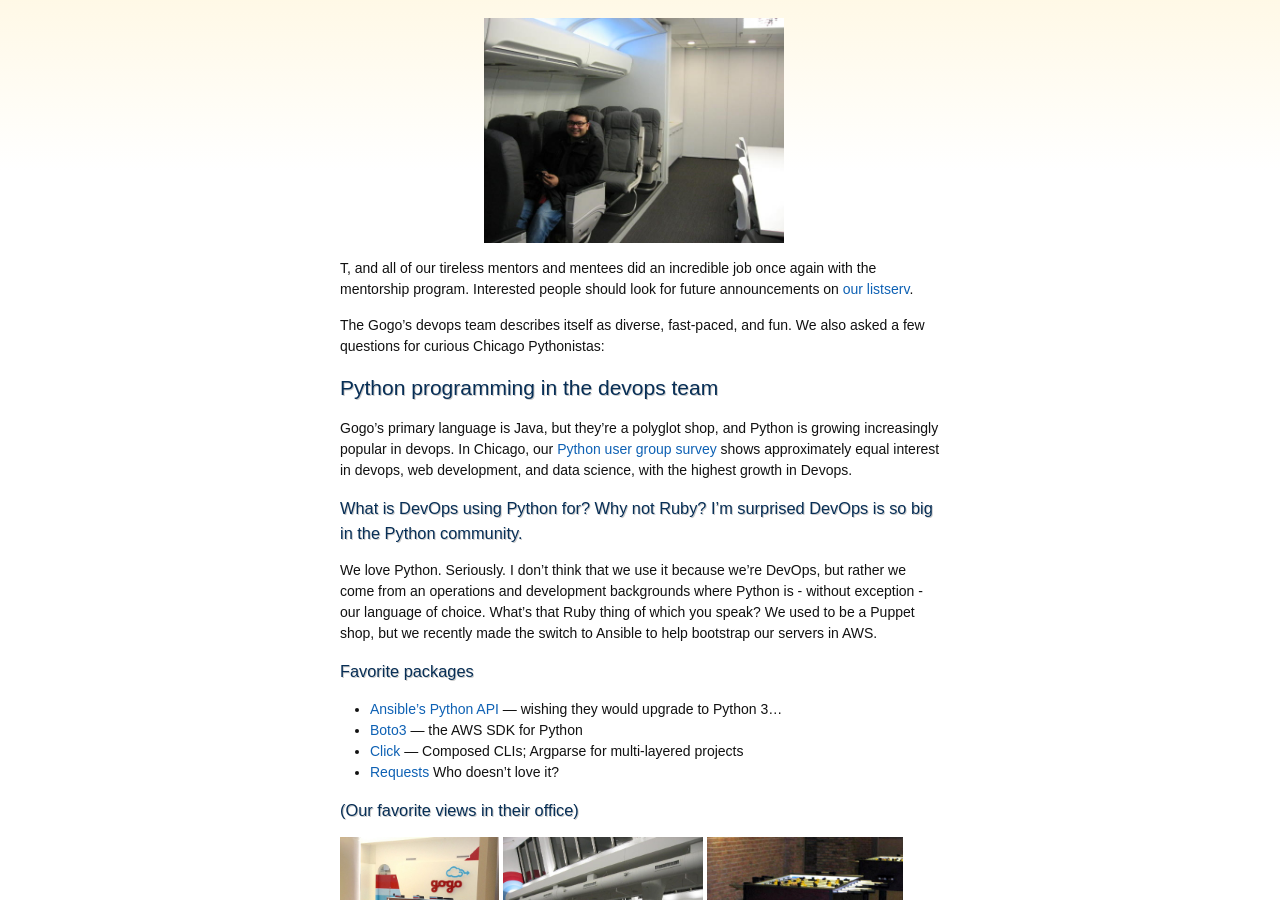
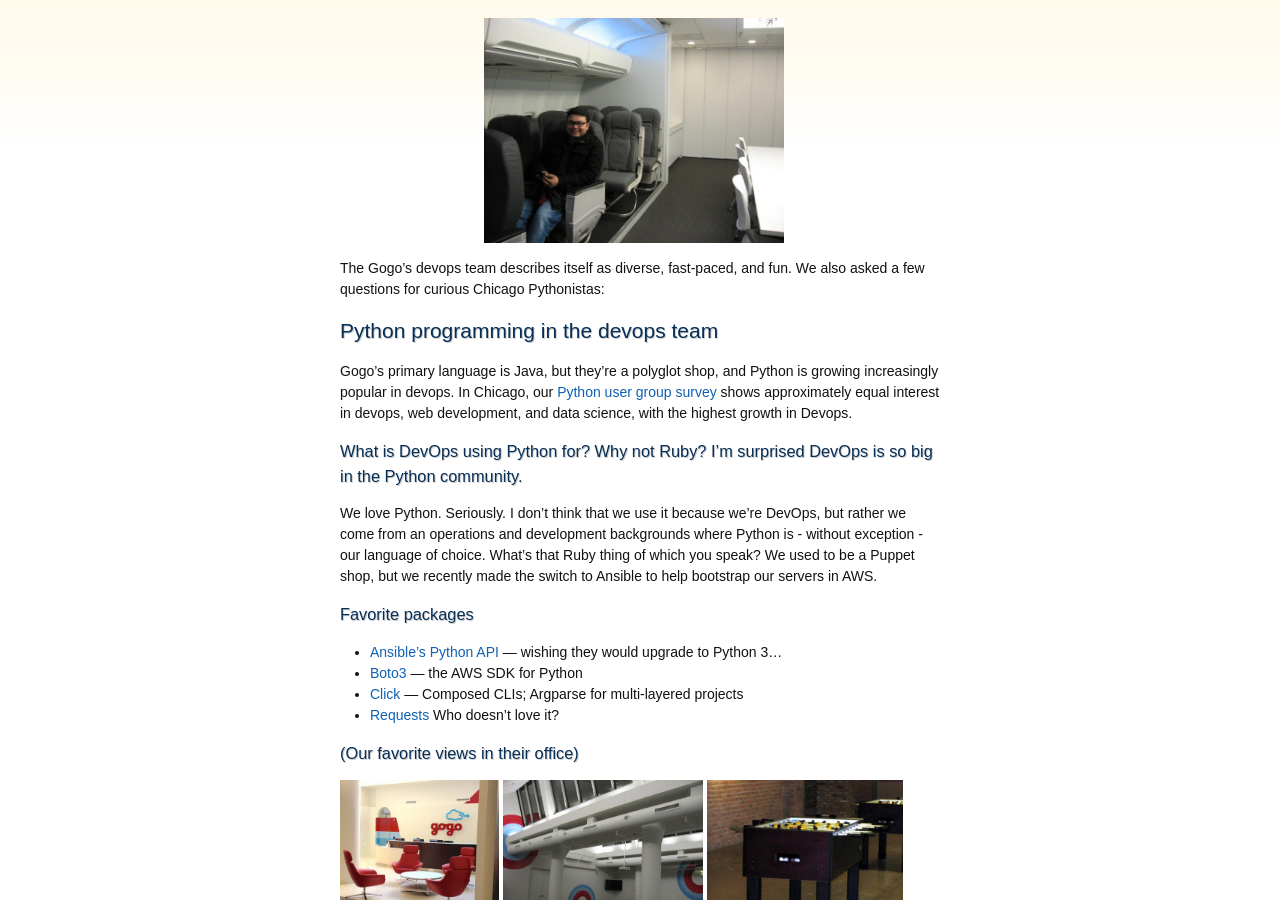
Before and after one commit to tanyaschlusser/tmp, a Jekyll site: the page built from python-shops/_posts/2016-01-03-Gogo.markdown, in a window 1280 px wide and 900 px high, scrolled down 777 px. Built offline with Jekyll 4.4.1, drawn with Linux system fonts in a browser that asks for light colours.

Commit message:
removed comment about mentor program because it didn't belong

```diff
--- a/python-shops/_posts/2016-01-03-Gogo.markdown
+++ b/python-shops/_posts/2016-01-03-Gogo.markdown
@@ -42,10 +42,6 @@
 
 ![Tathagata in Gogo's test wifi cabin]({{ site.baseurl }}/img/2016/gogo/GogoTestWifiCabin.jpg){: style="width:50%;padding-left:24%;padding-right:24%"}
 
-
-T, and all of our tireless mentors and mentees did an incredible job
-once again with the mentorship program. Interested people should
-look for future announcements on [our listserv](https://mail.python.org/mailman/listinfo/chicago).
 
 The Gogo's devops team describes itself as diverse, fast-paced, and fun.
 We also asked a few questions for curious Chicago Pythonistas:
```
